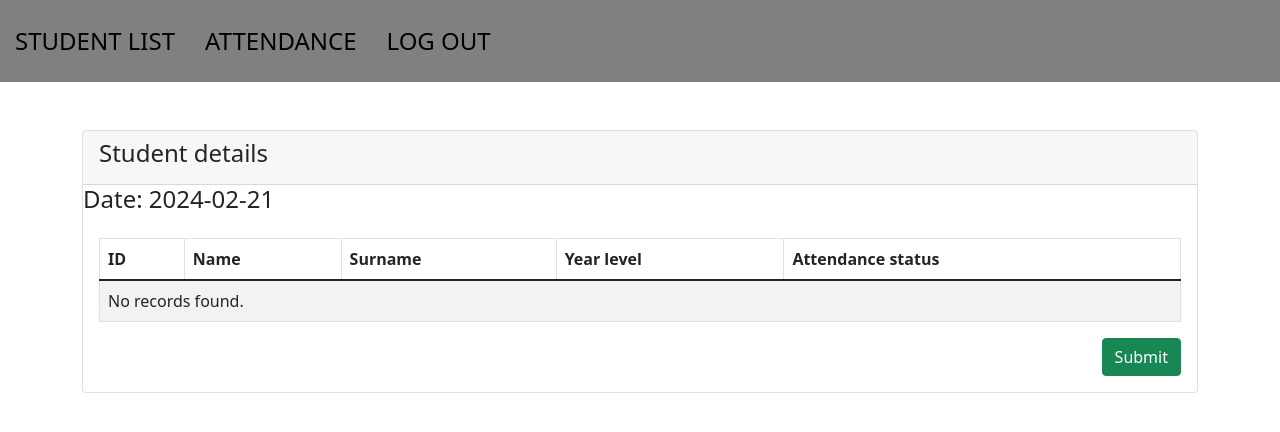
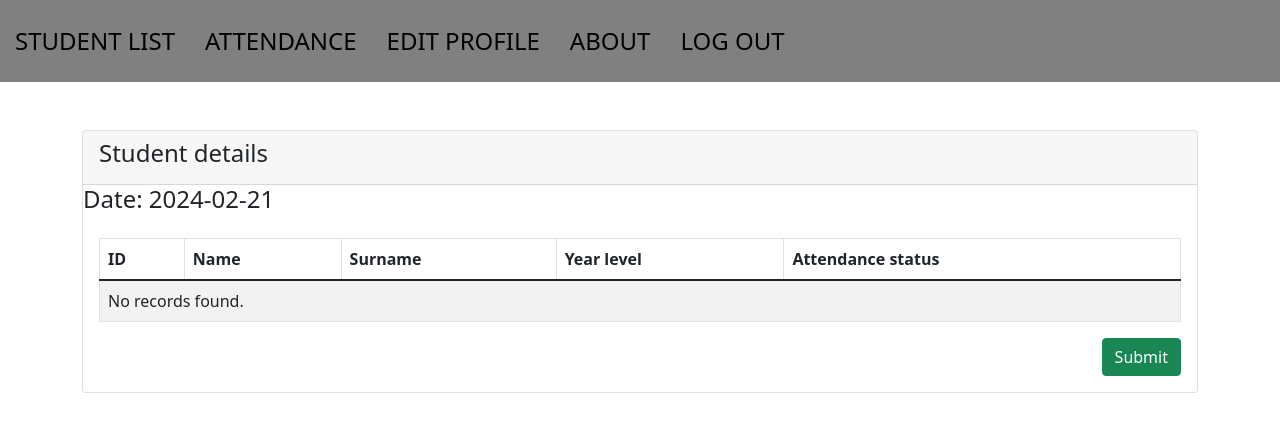
Before and after one commit to ChristineGonzaga/Web-Application, a PHP site: page /attendance.php in a window 1280 px wide. Shown: the top 432 px of the page. Run offline with PHP 8.4, Linux system fonts and the light colour scheme; the visitor is signed in with stand-in values (Sample User, id 1); data that the repository does not hold is empty.

Commit message:
attendance.php

```diff
--- a/attendance.php
+++ b/attendance.php
@@ -15,16 +15,19 @@ if (!isset($_SESSION['valid'])) {
     <meta charset="utf-8">
     <meta name="viewport" content="width=device-width, initial-scale=1">
     <link href="https://cdn.jsdelivr.net/npm/bootstrap@5.1.3/dist/css/bootstrap.min.css" rel="stylesheet" integrity="sha384-1BmE4kWBq78iYhFldvKuhfTAU6auU8tT94WrHftjDbrCEXSU1oBoqyl2QvZ6jIW3" crossorigin="anonymous">
-    <link rel="stylesheet" href="style/index.css">
+    <link rel="stylesheet" href="index.css">
     <title>Attendance System</title>
 </head>
 <body>
     <nav class="navbar">
-        <ul>
-            <li><a href="index.php">STUDENT LIST</a></li>
-            <li><a href="attendance.php">ATTENDANCE</a></li>
-            <li><a href="">LOG OUT</a></li>
-        </ul>
+       <ul>
+        <li><a href="index.php">STUDENT LIST</a></li>
+        <li><a href="attendance.php">ATTENDANCE</a></li>
+        <li><a href="edit_profile.php">EDIT PROFILE</a></li>
+        <li><a href="about.php">ABOUT</a></li>
+        <li><a href="logout.php">LOG OUT</a></li>
+
+    </ul>
         <nav class="navbar1">
             <div class="container-fluid">
             </div>
```
